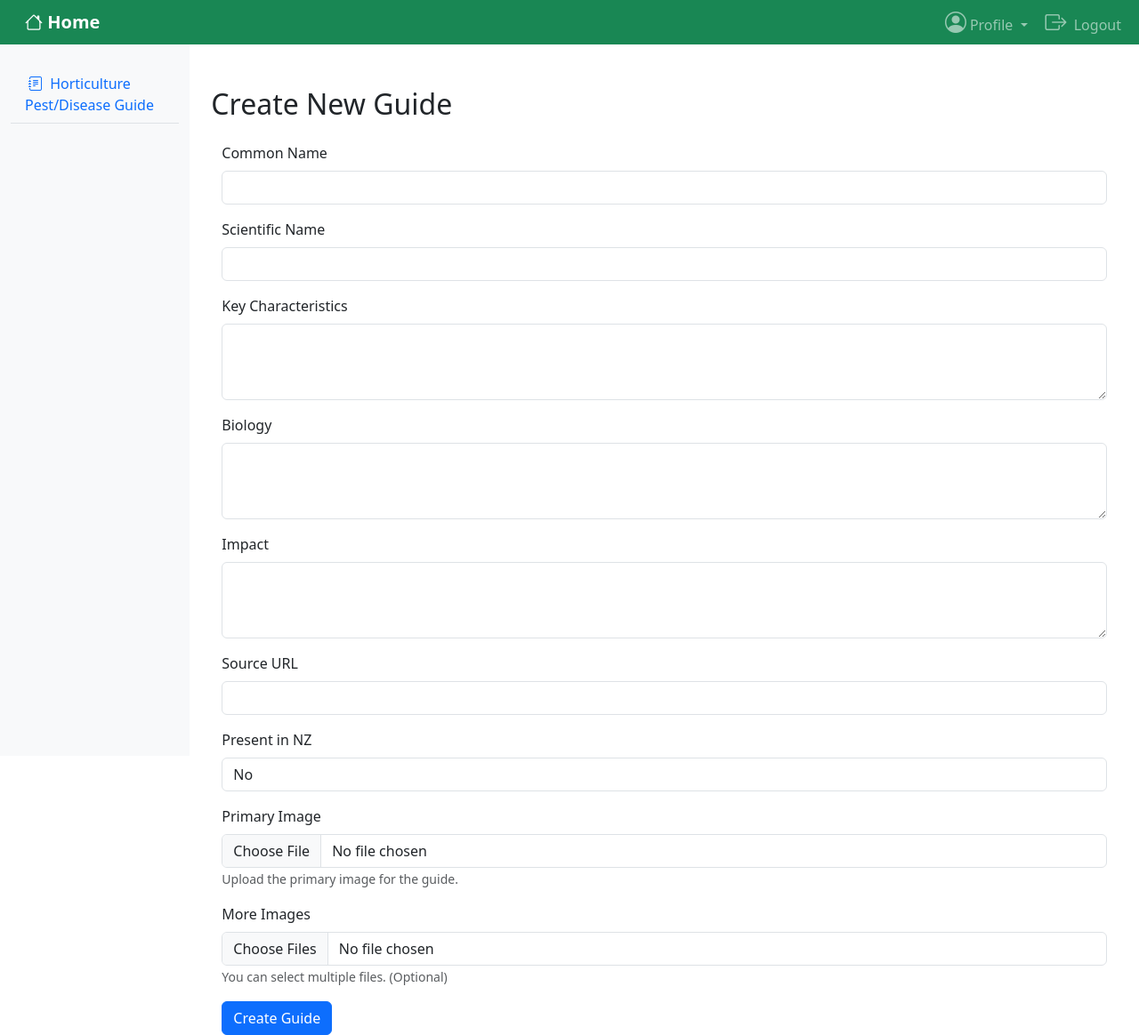
After one commit to Zilin-Li/Biosecurity-Guide-Python, a Flask app: page /1/guide/add in a window 1280 px wide. The commit adds this page. Shown: the whole page at 89% size. Run offline with Flask 3, Linux system fonts and the light colour scheme; the visitor is signed in with stand-in values (Sample User, id 1); some libraries are stand-ins or nearby versions.

Commit message:
complete add guide.

```diff
--- /dev/null
+++ b/app/templates/staff/guideAdd.html
@@ -0,0 +1,61 @@
+{% extends "public/dashboard.html" %}
+
+{% block mainRight %}
+  {% block rightHeader %}
+    <h2 class="mb-4">Create New Guide</h2>
+  {% endblock %}
+  {% block rightContent %}
+    <div class="container">
+      <form action="{{ url_for('guide_insert', role='admin') }}" method="POST" enctype="multipart/form-data">
+        <div class="mb-3">
+          <label for="commonName" class="form-label">Common Name</label>
+          <input type="text" class="form-control" id="commonName" name="common_name" required>
+        </div>
+        <div class="mb-3">
+          <label for="scientificName" class="form-label">Scientific Name</label>
+          <input type="text" class="form-control" id="scientificName" name="scientific_name" required>
+        </div>
+        <div class="mb-3">
+          <label for="keyCharacteristics" class="form-label">Key Characteristics</label>
+          <textarea class="form-control" id="keyCharacteristics" name="key_char" rows="3" required></textarea>
+        </div>
+        <div class="mb-3">
+          <label for="biology" class="form-label">Biology</label>
+          <textarea class="form-control" id="biology" name="biology" rows="3" required></textarea>
+        </div>
+        <div class="mb-3">
+          <label for="impact" class="form-label">Impact</label>
+          <textarea class="form-control" id="impact" name="impact" rows="3" required></textarea>
+        </div>
+        <div class="mb-3">
+          <label for="sourceUrl" class="form-label">Source URL</label>
+          <input type="url" class="form-control" id="sourceUrl" name="source_url" required>
+        </div>
+        <div class="mb-3">
+            <label for="is_present_in_nz" class="form-label">Present in NZ</label>
+            <select class="form-control" id="is_present_in_nz" name="is_present_in_nz">
+                <option value="0">No</option>
+                <option value="1">Yes</option>
+            </select>
+        </div>
+        <!-- Primary Image Upload Section -->
+        <div class="mb-3">
+            <label for="primaryImage" class="form-label">Primary Image</label>
+            <input type="file" class="form-control" id="primaryImage" name="primary_image" required>
+            <small class="text-muted">Upload the primary image for the guide.</small>
+        </div>
+        <!-- More Images Upload Section -->
+        <div class="mb-3">
+            <label for="newImage" class="form-label">More Images</label>
+            <input type="file" class="form-control" id="newImage" name="new_image" multiple>
+            <small class="text-muted">You can select multiple files. (Optional)</small>
+        </div>
+        <button type="submit" class="btn btn-primary">Create Guide</button>
+      </form>
+    </div>
+  {% endblock %}
+{% endblock %}
+
+<script>
+    // JavaScript validation can be included here if needed.
+</script>
--- a/app/templates/staff/guideMgt.html
+++ b/app/templates/staff/guideMgt.html
@@ -3,6 +3,7 @@
 {% block mainRight %}
   {% block rightHeader %}
     <h2 class="mb-4">Guide Management</h2>
+    <a href="{{ url_for('guide_add', role='admin') }}">Create Guide</a>
   {% endblock %}
   {% block rightContent %}
     <div class="container">
--- a/app/views/staff_views.py
+++ b/app/views/staff_views.py
@@ -233,7 +233,7 @@ def guide_edit(role,biosecurity_id):
 
 
 
-
+# update guide
 @app.route('/<role>/guide/edit/<int:biosecurity_id>', methods=['POST'])
 def guide_update(role,biosecurity_id):
     isLogin=session.get('loggedin')
@@ -415,3 +415,109 @@ def guide_image_replace(role, biosecurity_id):
     flash('Primary image replaced successfully!')
     # 重定向到一个新的页面，例如指南详情页或指南列表
     return redirect(url_for('guide_edit', role=role, biosecurity_id=biosecurity_id))
+
+# add guide
+@app.route('/<role>/guide/add', methods=['GET'])
+def guide_add(role):
+    isLogin=session.get('loggedin')
+    username = session.get('username')
+    roleid=session.get('roleid')
+    # 首先，检查用户是否已登录
+    if 'loggedin' not in session:
+        # 用户未登录，重定向到登录页面
+        return redirect(url_for('login'))
+    return render_template('staff/guideAdd.html',isLogin=isLogin,username=username,roleid=roleid)
+
+# insert guide
+@app.route('/<role>/guide/add', methods=['POST'])
+def guide_insert(role):
+    isLogin=session.get('loggedin')
+    username = session.get('username')
+    roleid=session.get('roleid')
+    # 首先，检查用户是否已登录
+    if 'loggedin' not in session:
+        # 用户未登录，重定向到登录页面
+        return redirect(url_for('login'))
+    # 获取表单数据
+    common_name = request.form['common_name']
+    scientific_name = request.form['scientific_name']
+    key_char = request.form['key_char']
+    biology = request.form['biology']
+    impact = request.form['impact']
+    source_url = request.form['source_url']
+    is_present_in_nz = request.form['is_present_in_nz']
+    # 连接到数据库
+    connection, cursor = get_db_connection()
+    cursor = connection.cursor()
+    # 插入数据
+    insert_query = """
+        INSERT INTO Biosecurity
+        (common_name, scientific_name, key_char, biology, impact, source_url, is_present_in_nz)
+        VALUES (%s, %s, %s, %s, %s, %s, %s)
+        """
+    cursor.execute(insert_query, (common_name, scientific_name, key_char, biology, impact, source_url, is_present_in_nz))
+    connection.commit()
+    biosecurity_id = cursor.lastrowid  # 获取新插入行的ID
+
+    print(biosecurity_id, '~~~~~~~~~~~~~~~##################~~~~~~~~~~~~~~~~~~~~')
+    cursor.close()
+    connection.close()
+
+
+    # save primary image to app/static/images/pests
+    primary_image = request.files['primary_image']
+    if primary_image.filename == '':
+        flash('No selected file')
+        return redirect(request.url)
+    if not allowed_file(primary_image.filename):
+        flash('Invalid file type')
+        return
+    random_filename = str(uuid.uuid4())
+    _, ext = os.path.splitext(primary_image.filename)
+    filename = random_filename + ext
+    image_path = os.path.join('app/static/img/pests/', filename)
+    primary_image.save(image_path)
+
+    # save image to database
+    connection, cursor = get_db_connection()
+    cursor = connection.cursor()
+
+    # insert primary image
+    insert_query = """
+        INSERT INTO BiosecurityImage (biosecurity_id, image_path, is_primary)
+        VALUES (%s, %s, 1)
+        """
+    cursor.execute(insert_query, (biosecurity_id, filename))
+    connection.commit()
+    cursor.close()
+    connection.close()
+
+    # save uploaded images to app/static/images/pests
+    new_images = request.files.getlist('new_image')
+    for image in new_images:
+        if image.filename == '':
+            flash('No selected file')
+            return redirect(request.url)
+        if not allowed_file(image.filename):
+            flash('Invalid file type')
+            return redirect(request.url)
+        random_filename = str(uuid.uuid4())
+        _, ext = os.path.splitext(image.filename)
+        filename = random_filename + ext
+        image_path = os.path.join('app/static/img/pests/', filename)
+        image.save(image_path)
+        # save image to database
+        connection, cursor = get_db_connection()
+        cursor = connection.cursor()
+        insert_query = """
+            INSERT INTO BiosecurityImage (biosecurity_id, image_path, is_primary)
+            VALUES (%s, %s, 0)
+            """
+        cursor.execute(insert_query, (biosecurity_id, filename))
+        connection.commit()
+        cursor.close()
+        connection.close()
+
+    flash('Guide added successfully!')
+    # 重定向到一个新的页面，例如指南详情页或指南列表
+    return redirect(url_for('guide_management', role=role))
```
Also changed, not shown: app/static/img/pests/0fe83def-0ce7-4c4a-a8fb-c2f7bcd255e3.png (added), app/static/img/pests/2108ea22-848c-4274-af84-ec0f7996e1ec.png (added), app/static/img/pests/75ca2e38-d87b-4752-a949-38092551b41a.jpg (added), app/static/img/pests/c9f16934-1f8e-4e4d-bd18-85c9f67f46fb.png (added), app/static/img/pests/da06a664-3ef1-4c91-a241-5e16b93249fe.jpg (added), app/static/img/pests/e19109c1-19d4-4bd6-9594-11a6d8a10112.jpg (added), app/static/img/pests/e5e40c2e-aeb0-4d06-a965-76528d4e61c9.png (added).
